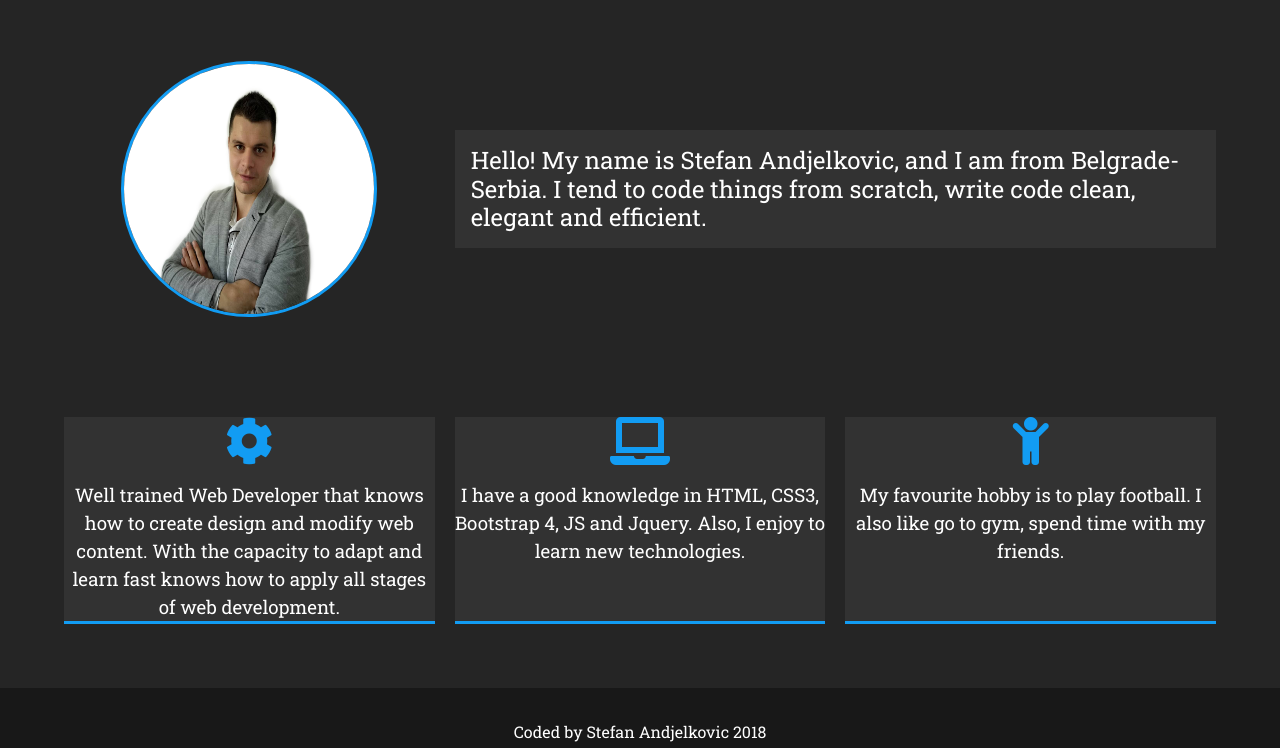
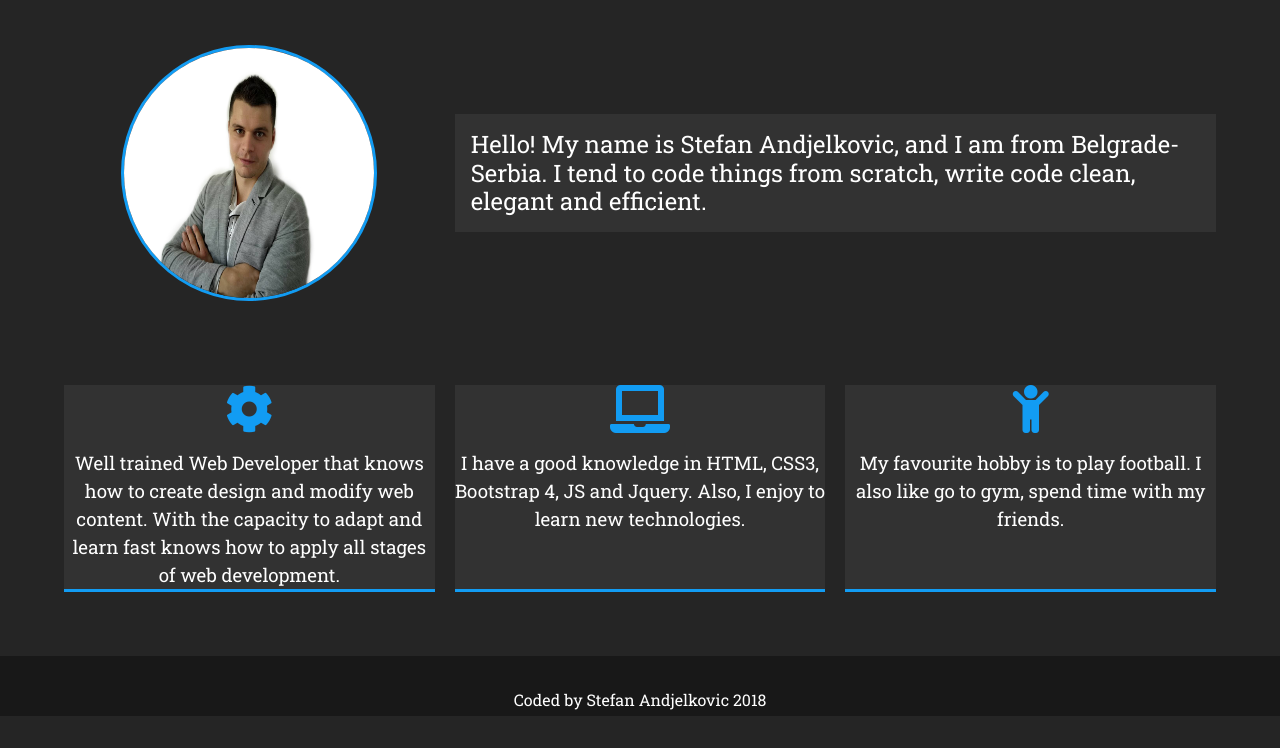
Before and after one commit to stexand/stefan_portfolio.io, a website: page docs/about.html in a window 1280 px wide. Shown: the part 179-927 px from the top of the page. After the commit the page ends 895 px from the top, so only its background shows below. Drawn offline with Linux system fonts and the light colour scheme.

Commit message:
'without'

```diff
--- a/docs/css/style.css
+++ b/docs/css/style.css
@@ -205,9 +205,7 @@ body {
   border-radius: 50%;
   border: #129CF3 3px solid;
   width: 256px;
-  height: 256px;
-  margin-top: 1rem;
-  margin-bottom: 1rem; }
+  height: 256px; }
 
 .about-bio {
   grid-area: bio;
```
